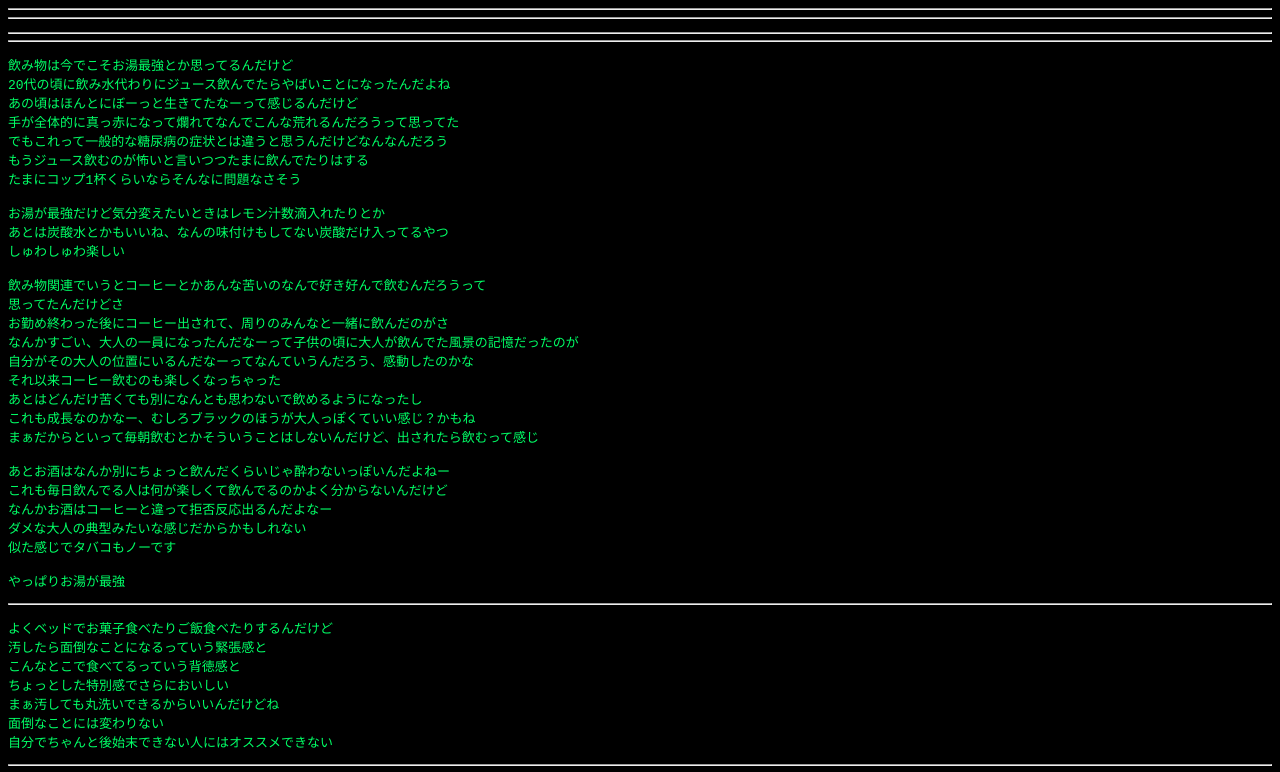
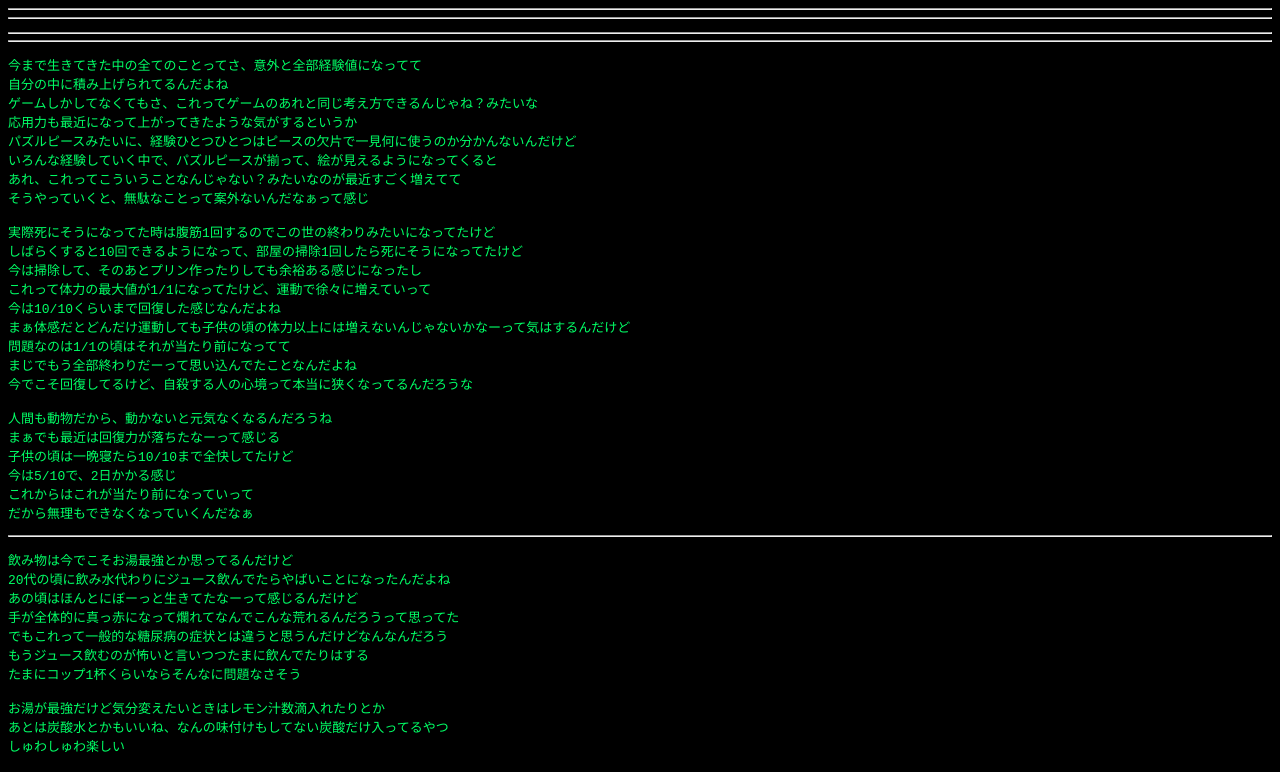
Before and after one commit to no-nyanko/no-nyanko.github.io, a plain HTML site: page diary.html in a window 1280 px wide. Shown: the top 772 px of the page. Drawn offline with Linux system fonts and the light colour scheme.

Commit message:
Add personal reflections on experiences and health

```diff
--- a/diary.html
+++ b/diary.html
@@ -18,6 +18,35 @@
                 <p>
         </p>
         <hr>
+                <hr>
+                <p>
+                        今まで生きてきた中の全てのことってさ、意外と全部経験値になってて<br>
+                        自分の中に積み上げられてるんだよね<br>
+                        ゲームしかしてなくてもさ、これってゲームのあれと同じ考え方できるんじゃね？みたいな<br>
+                        応用力も最近になって上がってきたような気がするというか<br>
+                        パズルピースみたいに、経験ひとつひとつはピースの欠片で一見何に使うのか分かんないんだけど<br>
+                        いろんな経験していく中で、パズルピースが揃って、絵が見えるようになってくると<br>
+                        あれ、これってこういうことなんじゃない？みたいなのが最近すごく増えてて<br>
+                        そうやっていくと、無駄なことって案外ないんだなぁって感じ<br>
+                        <br>
+                        実際死にそうになってた時は腹筋1回するのでこの世の終わりみたいになってたけど<br>
+                        しばらくすると10回できるようになって、部屋の掃除1回したら死にそうになってたけど<br>
+                        今は掃除して、そのあとプリン作ったりしても余裕ある感じになったし<br>
+                        これって体力の最大値が1/1になってたけど、運動で徐々に増えていって<br>
+                        今は10/10くらいまで回復した感じなんだよね<br>
+                        まぁ体感だとどんだけ運動しても子供の頃の体力以上には増えないんじゃないかなーって気はするんだけど<br>
+                        問題なのは1/1の頃はそれが当たり前になってて<br>
+                        まじでもう全部終わりだーって思い込んでたことなんだよね<br>
+                        今でこそ回復してるけど、自殺する人の心境って本当に狭くなってるんだろうな<br>
+                        <br>
+                        人間も動物だから、動かないと元気なくなるんだろうね<br>
+                        まぁでも最近は回復力が落ちたなーって感じる<br>
+                        子供の頃は一晩寝たら10/10まで全快してたけど<br>
+                        今は5/10で、2日かかる感じ<br>
+                        これからはこれが当たり前になっていって<br>
+                        だから無理もできなくなっていくんだなぁ<br>
+        </p>
+
                <hr>
                 <p>
                         飲み物は今でこそお湯最強とか思ってるんだけど<br>
```
